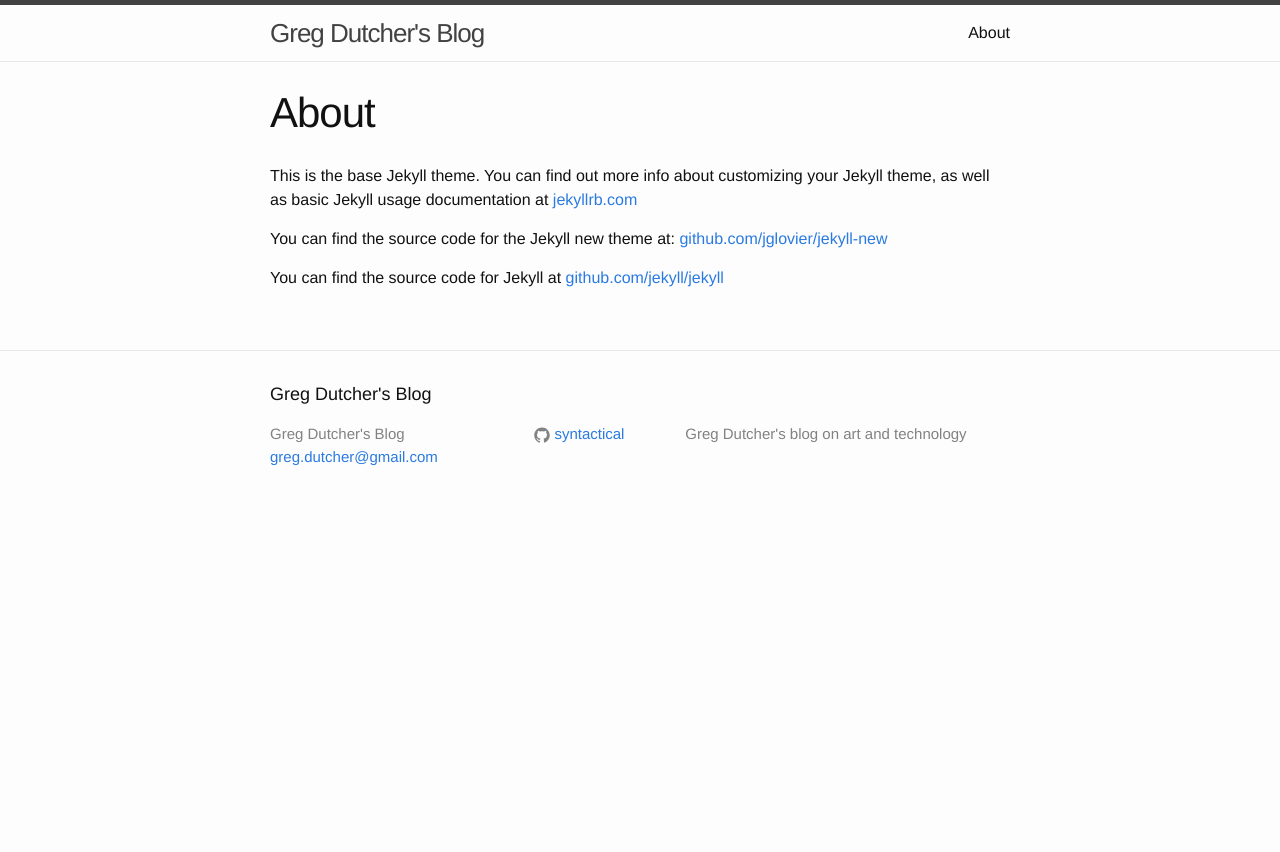
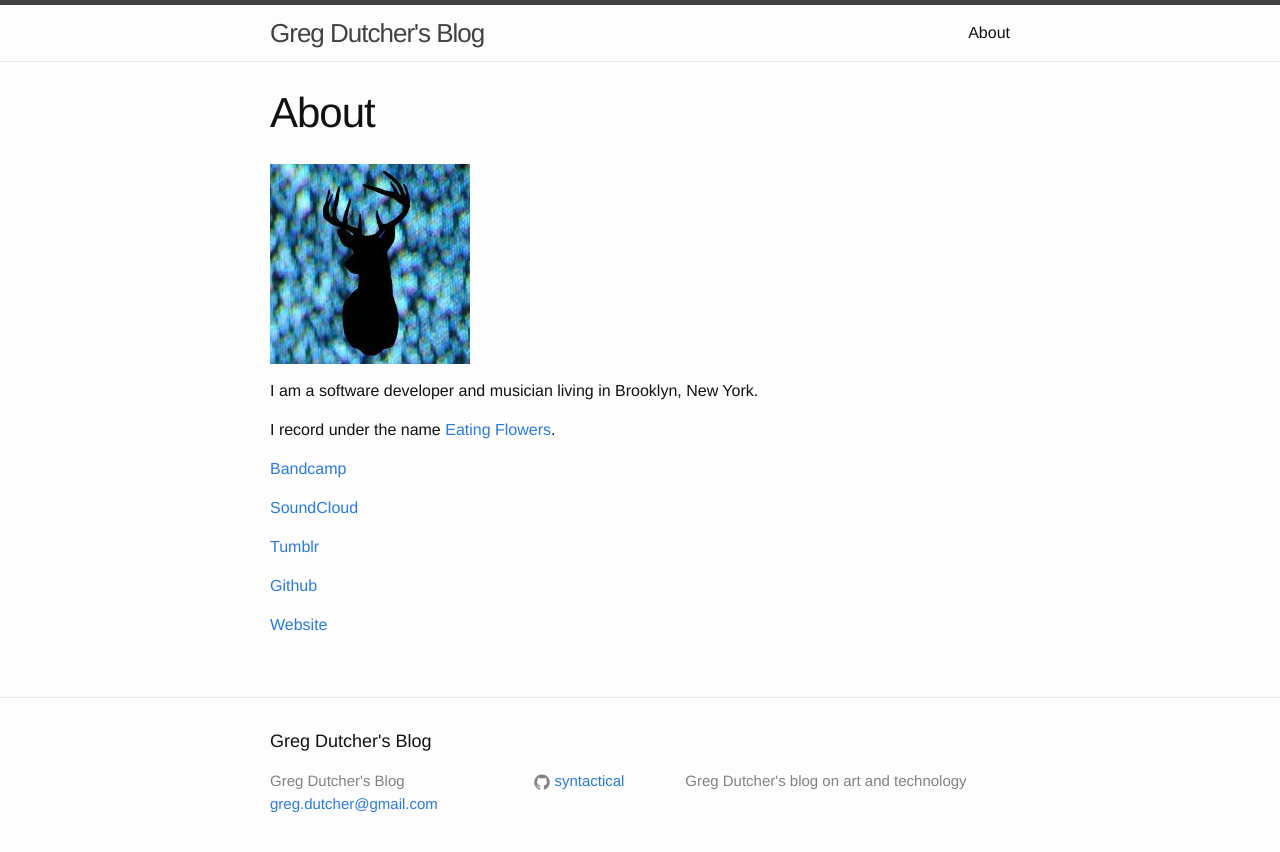
Before and after one commit to eatingflowers/eatingflowers.github.io, a Jekyll site: the page built from about.md, in a window 1280 px wide. Shown: the top 852 px of the page. Built offline with Jekyll 4.4.1, drawn with Linux system fonts in a browser that asks for light colours.

Commit message:
update about page

```diff
--- a/about.md
+++ b/about.md
@@ -4,8 +4,18 @@ title: About
 permalink: /about/
 ---
 
-This is the base Jekyll theme. You can find out more info about customizing your Jekyll theme, as well as basic Jekyll usage documentation at [jekyllrb.com](http://jekyllrb.com/)
+![](/assets/img/me.jpg)
 
-You can find the source code for the Jekyll new theme at: [github.com/jglovier/jekyll-new](https://github.com/jglovier/jekyll-new)
+I am a software developer and musician living in Brooklyn, New York.
 
-You can find the source code for Jekyll at [github.com/jekyll/jekyll](https://github.com/jekyll/jekyll)
+I record under the name [Eating Flowers](http://eatingflowers.bandcamp.com).
+
+[Bandcamp](http://eatingflowers.bandcamp.com)
+
+[SoundCloud](http://soundcloud.com/eatingflowers)
+
+[Tumblr](http://syntactical.org)
+
+[Github](https://github.com/syntactical)
+
+[Website](http://syntactical.github.io)
```
